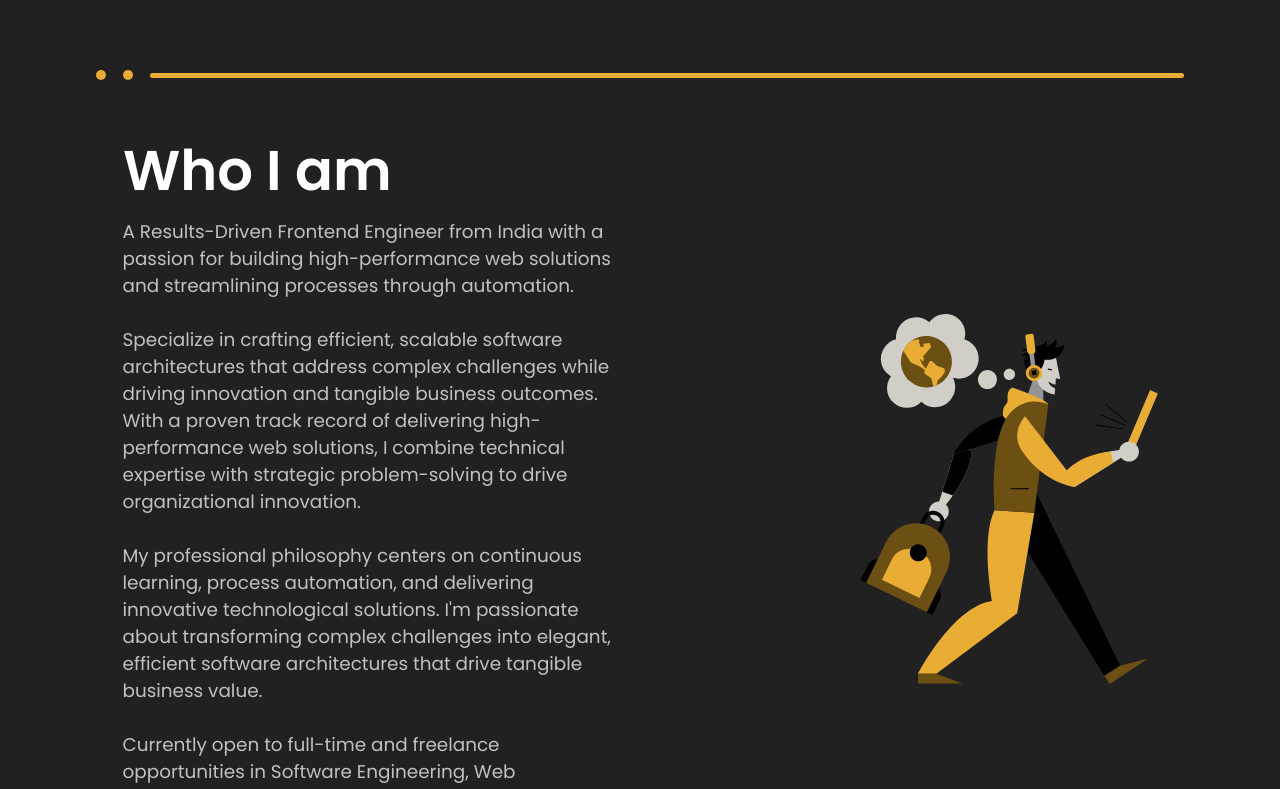
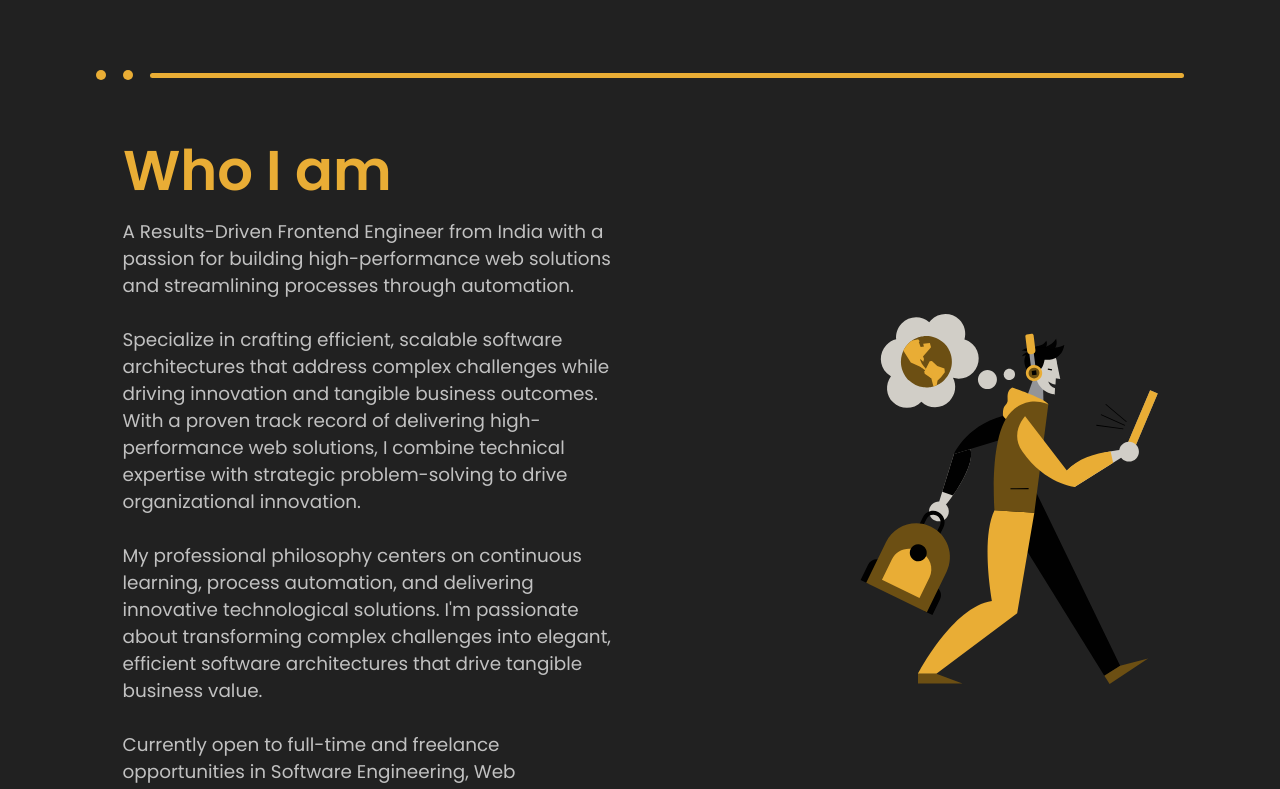
Before and after one commit to bhaskarkrp/Portfolio, a React (Create React App) app: page / in a window 1280 px wide. Shown: the part 800-1589 px from the top of the page. Built offline with nearby package versions, Linux system fonts and the light colour scheme; a web font is replaced by a local one.

Commit message:
Blurry text will be enabled as soon as comes in viewport

```diff
--- a/src/components/Common/BlurText/index.js
+++ b/src/components/Common/BlurText/index.js
@@ -5,6 +5,7 @@ const BlurText = ({
   text = "",
   delay = 200,
   className = "",
+  styles={},
   animateBy = "words", // 'words' or 'letters'
   direction = "top", // 'top' or 'bottom'
   threshold = 0.1,
@@ -48,7 +49,9 @@ const BlurText = ({
       ([entry]) => {
         if (entry.isIntersecting) {
           setInView(true);
-          observer.unobserve(ref.current);
+          // observer.unobserve(ref.current);
+        }else {
+          setInView(false);
         }
       },
       { threshold, rootMargin }
@@ -83,12 +86,13 @@ const BlurText = ({
   );
 
   return (
-    <p ref={ref} className={`blur-text ${className}`}>
+    <p ref={ref} style={{ ...styles }} className={`blur-text ${className}`}>
       {springs.map((props, index) => (
         <animated.span
           key={index}
           style={{
             ...props,
+            ...styles,
             display: "inline-block",
             willChange: "transform, filter, opacity",
           }}
```
